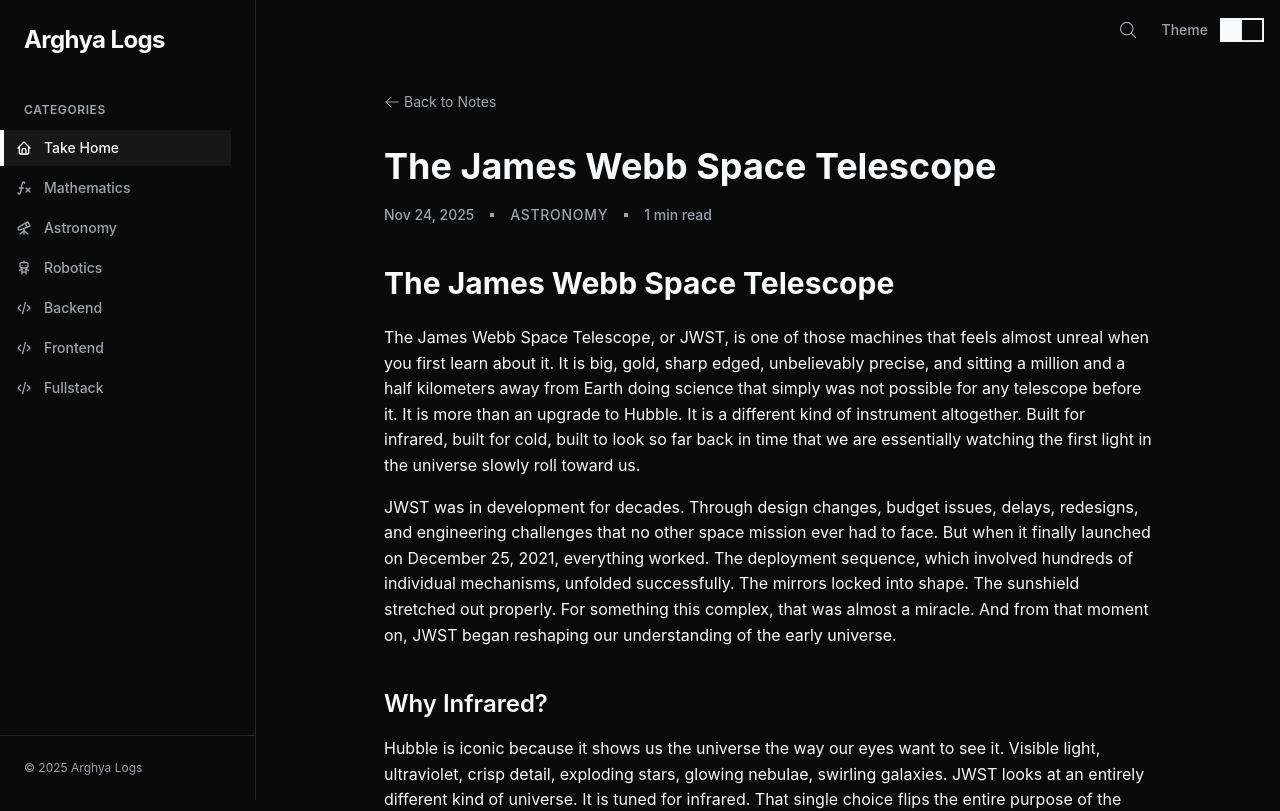
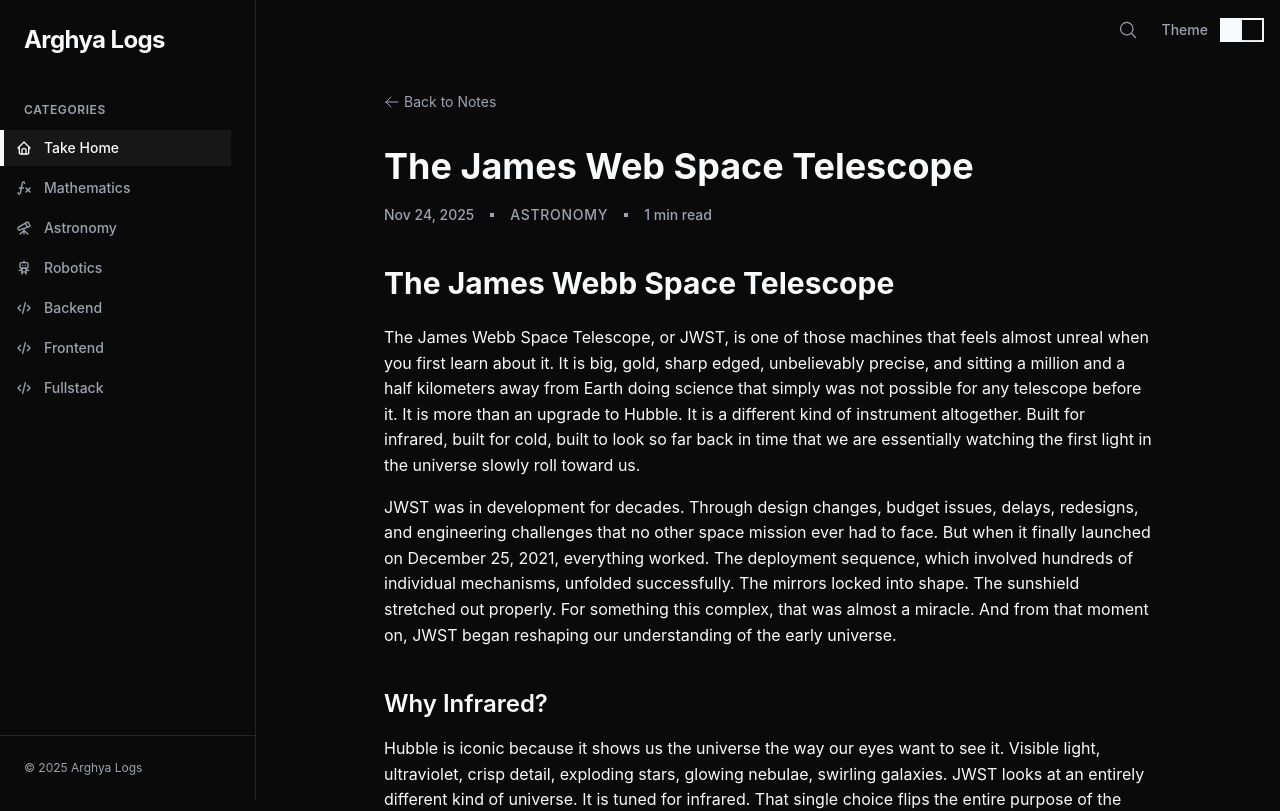
Before and after one commit to arghya-online/arghyalogs, a React (Vite) app: page /blog/james-webb-telescope in a window 1280 px wide. Shown: the top 811 px of the page. Built offline with nearby package versions, Linux system fonts and the light colour scheme.

Commit message:
Update James Webb telescope blog

```diff
--- a/src/blogs/astronomy/JamesWebbTelescope.jsx
+++ b/src/blogs/astronomy/JamesWebbTelescope.jsx
@@ -2,7 +2,7 @@ import React from 'react';
 
 export const meta = {
     slug: 'james-webb-telescope',
-    title: 'The James Webb Space Telescope',
+    title: 'The James Web Space Telescope',
     category: 'Astronomy',
     date: 'Nov 24, 2025',
     summary: 'Unfolding the universe with infrared astronomy.',
```
